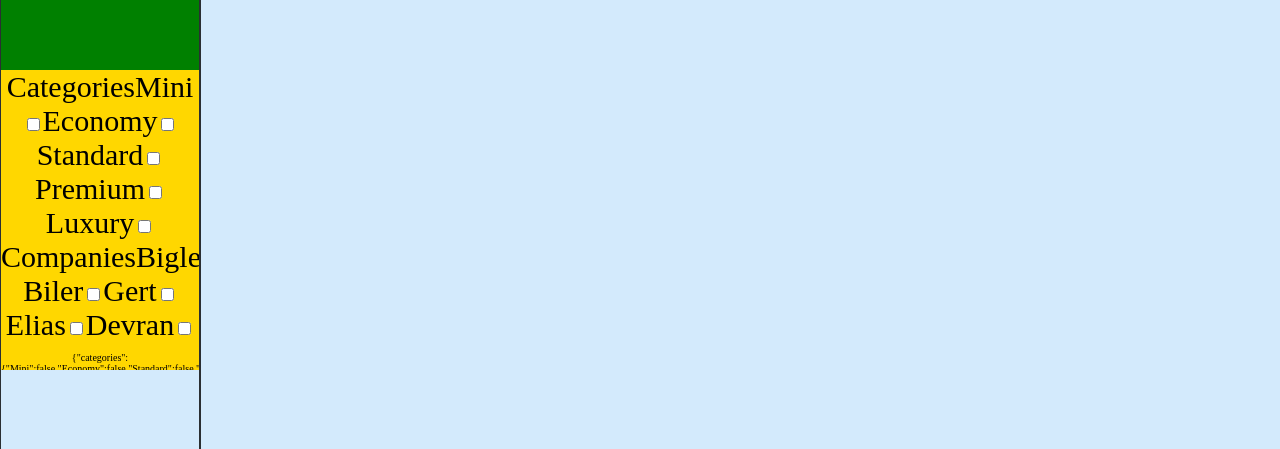
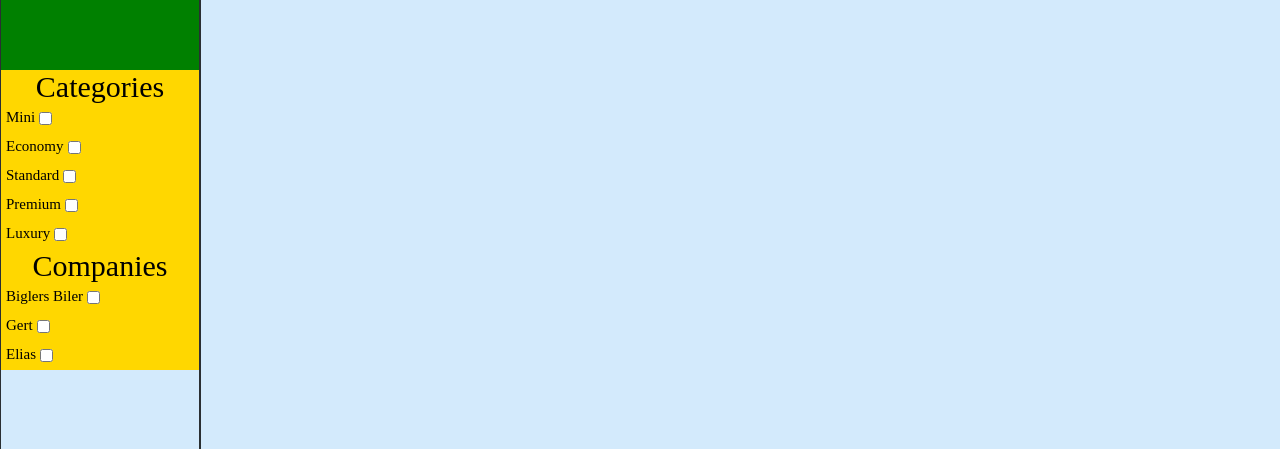
Before and after one commit to Nazdarovja/Biglers-biler, a React (Create React App) app in the folder react-web/: page / in a window 1280 px wide. Shown: the part 181-630 px from the top of the page. Built offline with nearby package versions, Linux system fonts and the light colour scheme; no server answers.

Commit message:
dsjhdfsj

```diff
--- a/react-web/src/components/Filter.js
+++ b/react-web/src/components/Filter.js
@@ -21,7 +21,6 @@ export default class Filter extends React.Component {
     }
 
   handleCategoryChange = async (event) => {
-    event.preventDefault();
     const name = event.target.name;
     const value = event.target.checked;
     let categories = Object.assign({}, this.state.categories);
@@ -35,7 +34,6 @@ export default class Filter extends React.Component {
   }
 
   handleCompanyChange = async (event) => {
-    event.preventDefault();
     const name = event.target.name;
     const value = event.target.checked;
     let companies = Object.assign({}, this.state.companies);
@@ -57,39 +55,38 @@ export default class Filter extends React.Component {
       return filters;
   }
 
-
     render() {
         return (
             <div>
             <form>
                 Categories
-                <label>Mini
+                <label style={{fontSize: 15, display: "flex", padding: 5}}>Mini
                     <input name="Mini" type="checkbox" checked={this.state.categories.Mini} onClick={this.handleCategoryChange} />
                 </label>
-                <label>Economy
+                <label style={{fontSize: 15, display: "flex", padding: 5}}>Economy
                     <input name="Economy" type="checkbox" checked={this.state.categories.Economy} onClick={this.handleCategoryChange} />
                 </label>
-                <label>Standard
+                <label style={{fontSize: 15, display: "flex", padding: 5}}>Standard
                     <input name="Standard" type="checkbox" checked={this.state.categories.Standard} onClick={this.handleCategoryChange} />
-                </label>
-                <label>Premium
+                </label >
+                <label style={{fontSize: 15, display: "flex", padding: 5}}>Premium
                     <input name="Premium" type="checkbox" checked={this.state.categories.Premium} onClick={this.handleCategoryChange} />
                 </label>
-                <label>Luxury
+                <label style={{fontSize: 15, display: "flex", padding: 5}}>Luxury
                     <input name="Luxury" type="checkbox" checked={this.state.categories.Luxury} onClick={this.handleCategoryChange} />
                 </label>
 
                Companies
-               <label>Biglers Biler
+               <label style={{fontSize: 15, display: "flex", padding: 5}}>Biglers Biler
                     <input name="BiglersBigler" type="checkbox" checked={this.state.companies.BiglersBigler} onClick={this.handleCompanyChange} />
                 </label>
-                <label>Gert
+                <label style={{fontSize: 15, display: "flex", padding: 5}}>Gert
                     <input name="Gert" type="checkbox" checked={this.state.companies.Gert} onClick={this.handleCompanyChange} />
                 </label>
-                <label>Elias
+                <label style={{fontSize: 15, display: "flex", padding: 5}}>Elias
                     <input name="Elias" type="checkbox" checked={this.state.companies.Elias} onClick={this.handleCompanyChange} />
                 </label>
-                <label>Devran
+                <label style={{fontSize: 15, display: "flex", padding: 5}}>Devran
                     <input name="Devran" type="checkbox" checked={this.state.companies.Devran} onClick={this.handleCompanyChange} />
                 </label>
             </form>
```
